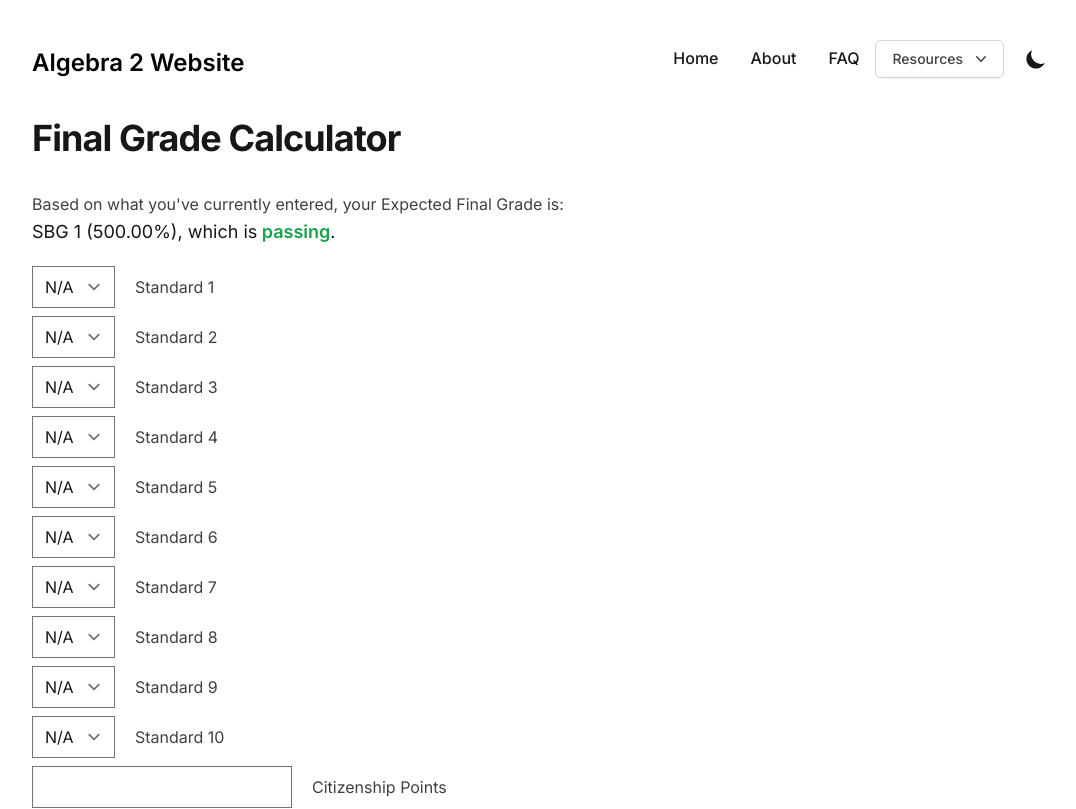
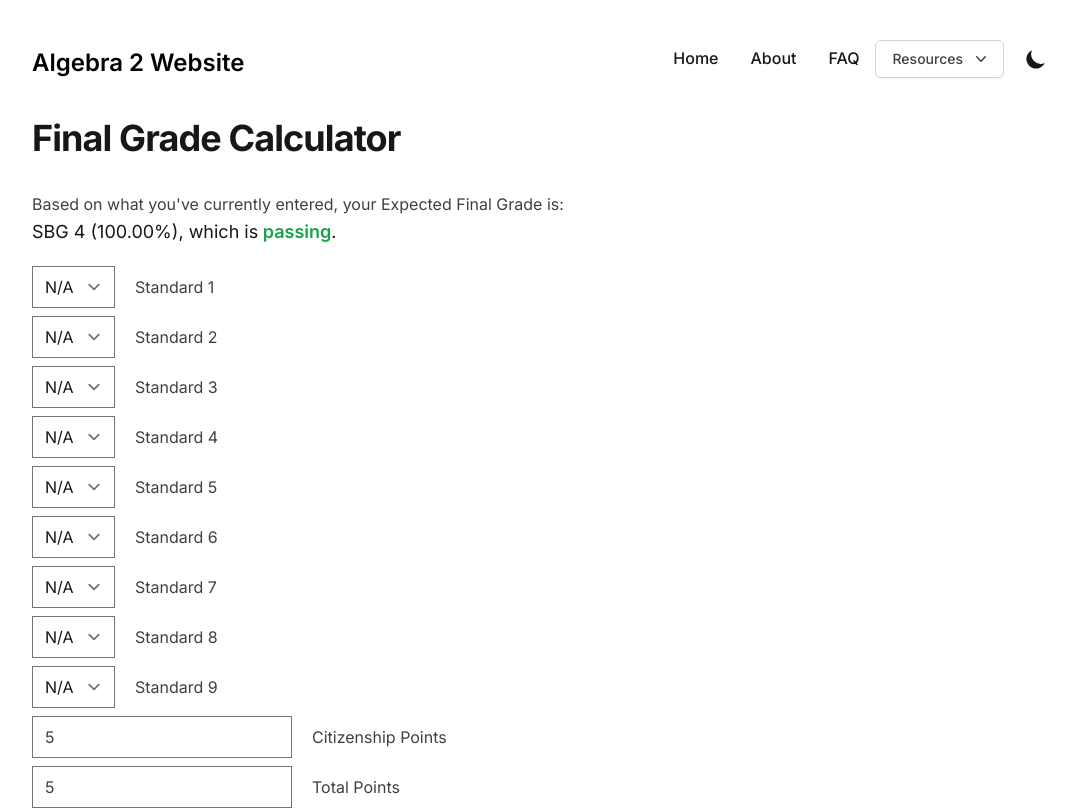
Before and after one commit to jlgoff3/algebra2-website, a Next.js app: page /grade-calculator in a window 1280 px wide. Shown: the top 809 px of the page, without its empty margins (96-1172 px from the left). Built offline with nearby package versions, Linux system fonts and the light colour scheme.

Commit message:
FIXED Grade Calculator

```diff
--- a/pages/grade-calculator.tsx
+++ b/pages/grade-calculator.tsx
@@ -3,8 +3,18 @@ import { useState } from 'react'
 const STANDARD_PERCENT = 0.095
 const CITIZENSHIP_PERCENT = 0.05
 
+enum SBG {
+  'N/A' = -1,
+  '0 - No Evidence' = 0,
+  '.5 - Limited Evidence' = 0.25,
+  '1 - Beginning' = 0.55,
+  '2 - Approaching' = 0.74,
+  '3 - Proficient' = 0.89,
+  '4 - Excelling' = 1
+}
+
 const SBGtoPercent = {
-  'N/A': null,
+  'N/A': -1,
   '0': 0,
   '0.5': 0.25,
   '1': 0.55,
@@ -13,27 +23,52 @@ const SBGtoPercent = {
   '4': 1,
 }
 
-const defaultGrades = {
-  'Standard 1': 'N/A',
-  'Standard 2': 'N/A',
-  'Standard 3': 'N/A',
-  'Standard 4': 'N/A',
-  'Standard 5': 'N/A',
-  'Standard 6': 'N/A',
-  'Standard 7': 'N/A',
-  'Standard 8': 'N/A',
-  'Standard 9': 'N/A',
-  'Standard 10': 'N/A',
+interface GradeCategory {
+  name: string,
+  weight: number
 }
 
-const calculateGrades = (rawGrades: typeof defaultGrades, citizenship) => {
-  const grades = Object.entries(rawGrades).filter((v) => v !== null)
+interface SBGCategory extends GradeCategory {
+  val: number
+}
+
+interface PointsCategory extends GradeCategory {
+  val: number,
+  max: number
+}
+
+interface Gradebook {
+  standards: SBGCategory[],
+  citizenship: PointsCategory
+}
+
+let SemesterA_Standards: SBGCategory[] = [
+  {
+    name: 'Standard 1',
+    weight: .11,
+    val: -1
+  },
+  ...[...Array(8).keys()].map(v => ({
+    name: `Standard ${v + 2}`,
+    weight: .105,
+    val: -1
+  }))
+]
+
+const SemesterA_Citizenship: PointsCategory = {
+  name: 'Citizenship',
+  val: 5,
+  max: 5,
+  weight: CITIZENSHIP_PERCENT
+}
+
+const calculateGrades = (rawGrades: SBGCategory[], citizenship: PointsCategory) => {
+  const grades = rawGrades.filter(v => v.val != -1)
   const partial =
-    STANDARD_PERCENT * grades.reduce((acc, [_, grade]) => acc + SBGtoPercent[grade], 0) +
-    CITIZENSHIP_PERCENT * citizenship
-  const correction_factor = STANDARD_PERCENT * grades.length + CITIZENSHIP_PERCENT
-  const finalGrade = partial * correction_factor
-  console.log(finalGrade)
+    grades.reduce((acc, { val, weight }) => acc + (val * weight), 0) +
+    CITIZENSHIP_PERCENT * citizenship.val / citizenship.max
+  const correction_factor = grades.reduce((acc, {weight}) => acc + weight, CITIZENSHIP_PERCENT)
+  const finalGrade = partial / correction_factor
   return finalGrade
 }
 
@@ -44,13 +79,16 @@ const finalGradeSBG = (finalGrade: number) => {
   const sortedSBG = Object.entries(SBGtoPercent)
     .filter(([, v]) => v !== null)
     .sort(([, a], [, b]) => a - b)
-  return 1 /* sortedSBG.find(([_, percent]) => finalGrade <= percent)[0] */
+  return sortedSBG.find(([_, percent]) => finalGrade <= percent)[0]
 }
 
 const GradeCalculator = () => {
-  const [grades, setGrades] = useState(defaultGrades)
-  const updateGrade = (e, key) => setGrades({ ...grades, ...{ [key]: e.target.value } })
-  const finalGrade = calculateGrades(grades, 100)
+  const [grades, setGrades] = useState(SemesterA_Standards)
+  const [citizenship, setCitizenship] = useState(SemesterA_Citizenship)
+  const updateGrade = (e, key) => setGrades(grades.map((v, i) => i != key ? v : { ...v, val: Number(e.target.value) }))
+  // TODO: Sanity check for numbers
+  const updateCitizenship = (e, type) => setCitizenship({ ...citizenship, [type]: Number(e.target.value) })
+  const finalGrade = calculateGrades(grades, citizenship)
   const formattedFinalGrade = formatGrade(finalGrade)
   const finalSBG = finalGradeSBG(finalGrade)
   const passing = finalGrade >= 0.6
@@ -71,33 +109,33 @@ const GradeCalculator = () => {
           .
         </h5>
       </p>
-      {Object.entries(grades).map(([key, grade]) => (
-        <div key={key} className="my-2">
+      {grades.map((grade, key) => (
+        <div key={`${grade.name}-div`} className="my-2">
           <select
-            id={key}
-            value={grade}
+            id={`${grade.name}-select`}
+            value={grade.val}
             onChange={(e) => updateGrade(e, key)}
             className="text-gray-900"
           >
-            {Object.keys(SBGtoPercent).map((sbg) => (
-              <option key={key + sbg} value={sbg}>
-                {sbg}
+            {Object.entries(SBGtoPercent).sort(([_, a], [__, b]) => a - b).map(([sbg_name, sbg_value]) => (
+              <option key={grade.name + sbg_name} value={sbg_value}>
+                {sbg_name}
               </option>
             ))}
           </select>
-          <label htmlFor={key} className="ml-5">
-            {key}
+          <label htmlFor={`${grade.name}-select`} className="ml-5">
+            {grade.name}
           </label>
         </div>
       ))}
       <div className="my-2">
-        <input id="citizenship-points" />
+        <input id="citizenship-points" value={citizenship.val} onChange={e => updateCitizenship(e, 'val')} />
         <label htmlFor="citizenship-points" className="ml-5">
           Citizenship Points
         </label>
       </div>
       <div className="my-2">
-        <input id="citizenship-total" />
+        <input id="citizenship-total" value={citizenship.max} onChange={e => updateCitizenship(e, 'max')} />
         <label htmlFor="citizenship-total" className="ml-5">
           Total Points
         </label>
```
Also changed, not shown: 1 other file (tests, documents, lock files or other folders).
